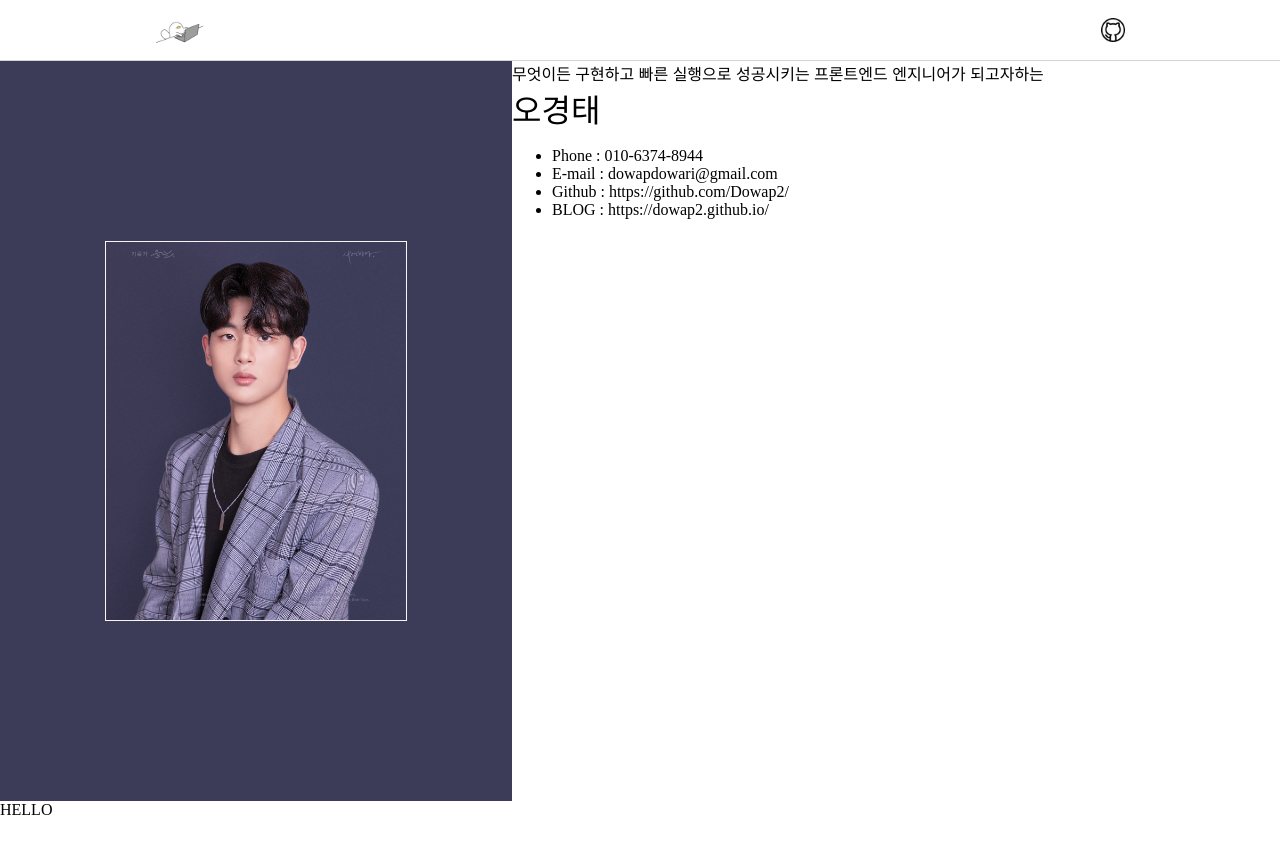
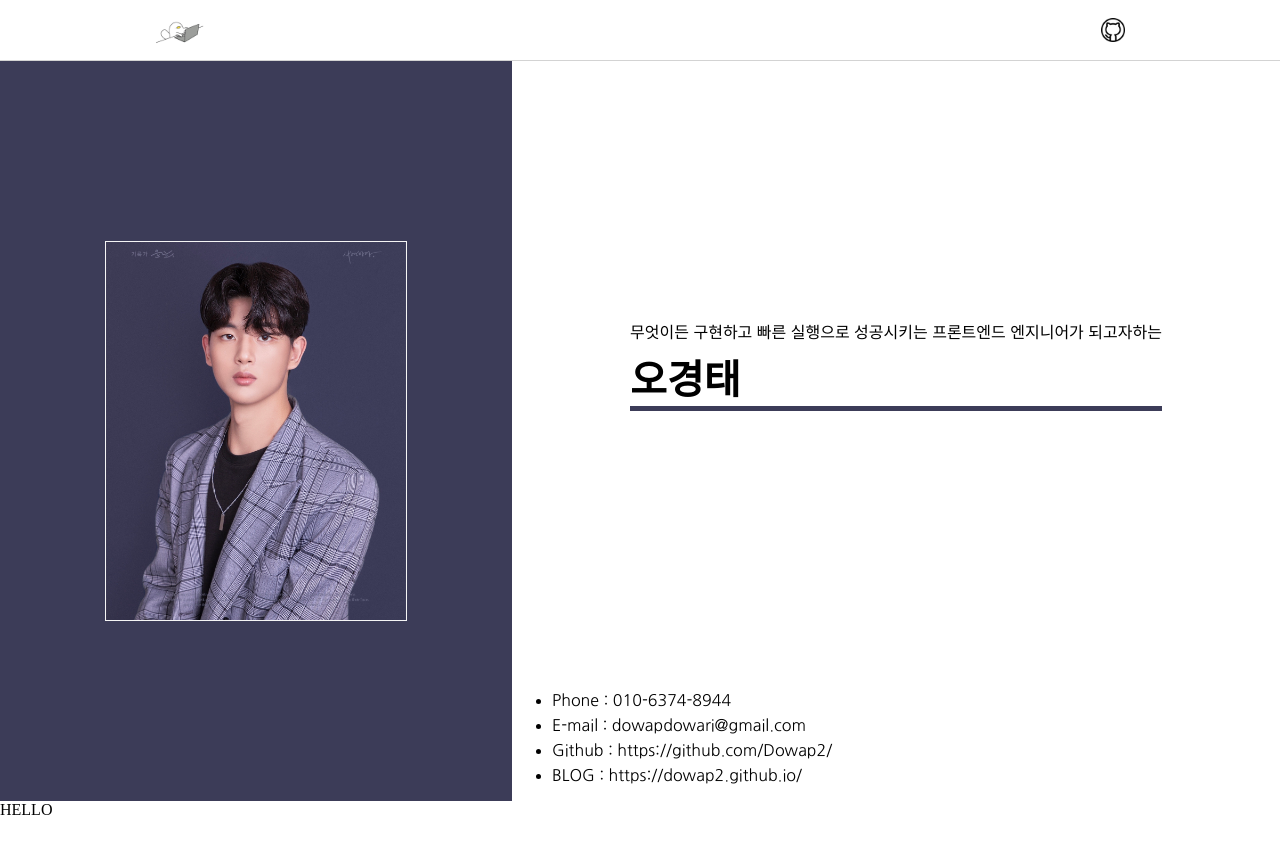
Before and after one commit to Dowap2/dowap2.github.io, a React (Create React App) app: page /resume in a window 1280 px wide. Shown: the top 854 px of the page. Built offline with nearby package versions, Linux system fonts and the light colour scheme; a web font is replaced by a local one.

Commit message:
resume page1 complete

```diff
--- a/src/App.js
+++ b/src/App.js
@@ -9,6 +9,14 @@ import { IntroduceMain } from "./Blog/Introduce/IntroduceMain";
 import { Resume } from "./Blog/Resume/Resume";
 
 function App() {
+  window.addEventListener(
+    "wheel",
+    function(e) {
+      e.preventDefault();
+    },
+    { passive: true }
+  );
+
   return (
     <Router className="App" basename="/">
       <Header />
--- a/src/Blog/Resume/Resume.jsx
+++ b/src/Blog/Resume/Resume.jsx
@@ -18,7 +18,9 @@ const ResumeSemiTitle = styled.div`
 `;
 const ResumeTitle = styled.div`
   font-family: "Nanum Gothic", sans-serif;
-  font-size: 32px;
+  font-size: 40px;
+  font-weight: bold;
+  margin-top: 5px;
 `;
 const Background = styled.div`
   width: 40%;
@@ -30,6 +32,22 @@ const IDPhoto = styled.img`
   width: 300px;
   border: 1px solid #f5f5f5;
 `;
+const Separation = styled.div`
+  width: 100%;
+  margin-top: 0px;
+  border-bottom: 5px solid #3c3c58;
+`;
+const IntroduceTitleComponent = styled.div`
+  display: flex;
+  flex-direction: column;
+  margin: auto;
+`;
+const Contact = styled.ul`
+  font-family: "Nanum Gothic", sans-serif;
+`;
+const ContactList = styled.li`
+  margin-top: 5px;
+`;
 
 export function Resume() {
   return (
@@ -39,19 +57,20 @@ export function Resume() {
           <IDPhoto src={Ohgyeongtae} alt="" />
         </Background>
         <Introduce>
-          <div>
+          <IntroduceTitleComponent>
             <ResumeSemiTitle>
               무엇이든 구현하고 빠른 실행으로 성공시키는 프론트엔드 엔지니어가
               되고자하는
             </ResumeSemiTitle>
             <ResumeTitle>오경태</ResumeTitle>
-          </div>
-          <ul>
-            <li>Phone : 010-6374-8944</li>
-            <li>E-mail : dowapdowari@gmail.com</li>
-            <li>Github : https://github.com/Dowap2/</li>
-            <li>BLOG : https://dowap2.github.io/</li>
-          </ul>
+            <Separation />
+          </IntroduceTitleComponent>
+          <Contact>
+            <ContactList>Phone : 010-6374-8944</ContactList>
+            <ContactList>E-mail : dowapdowari@gmail.com</ContactList>
+            <ContactList>Github : https://github.com/Dowap2/</ContactList>
+            <ContactList>BLOG : https://dowap2.github.io/</ContactList>
+          </Contact>
         </Introduce>
       </Page>
       <Page>HELLO</Page>
```
